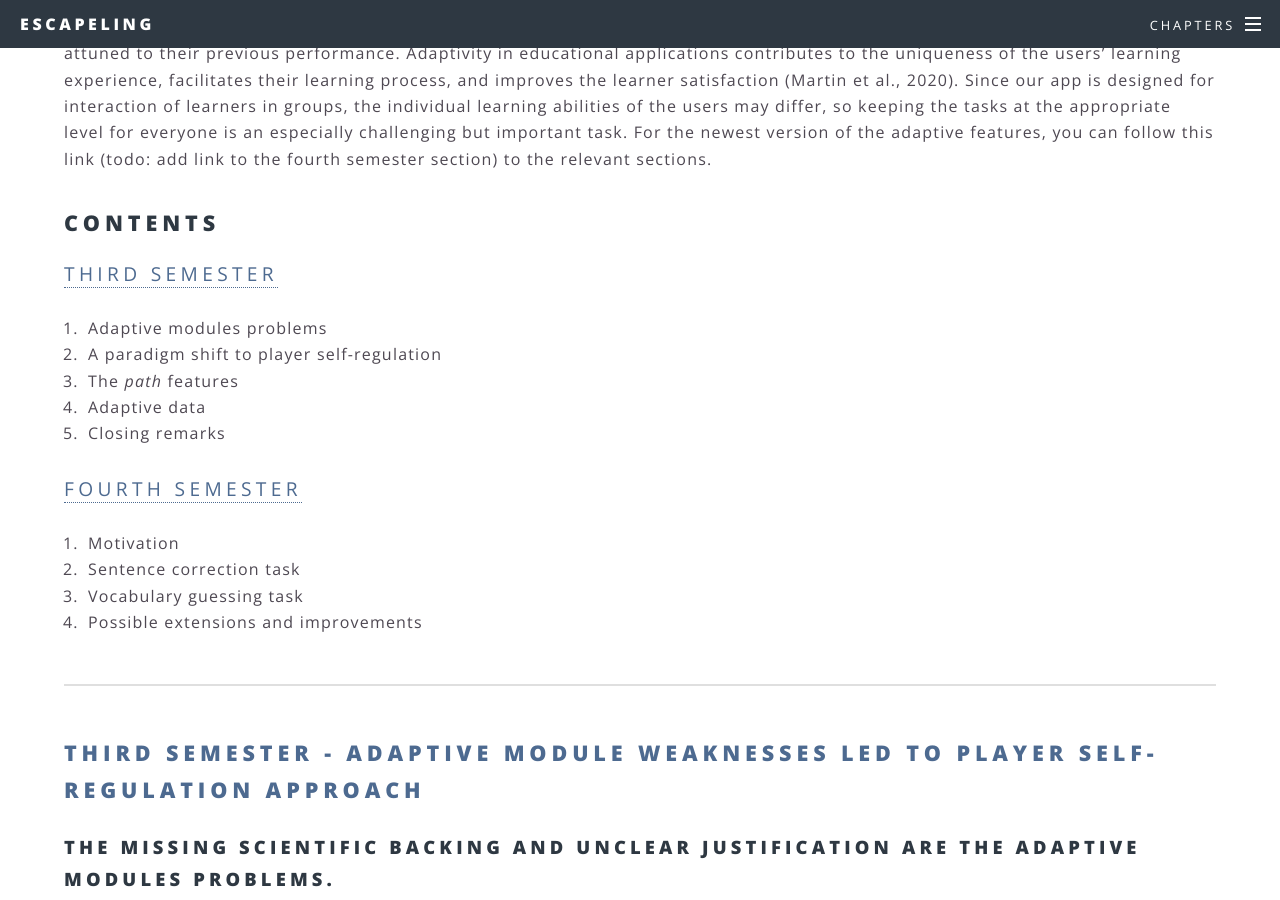
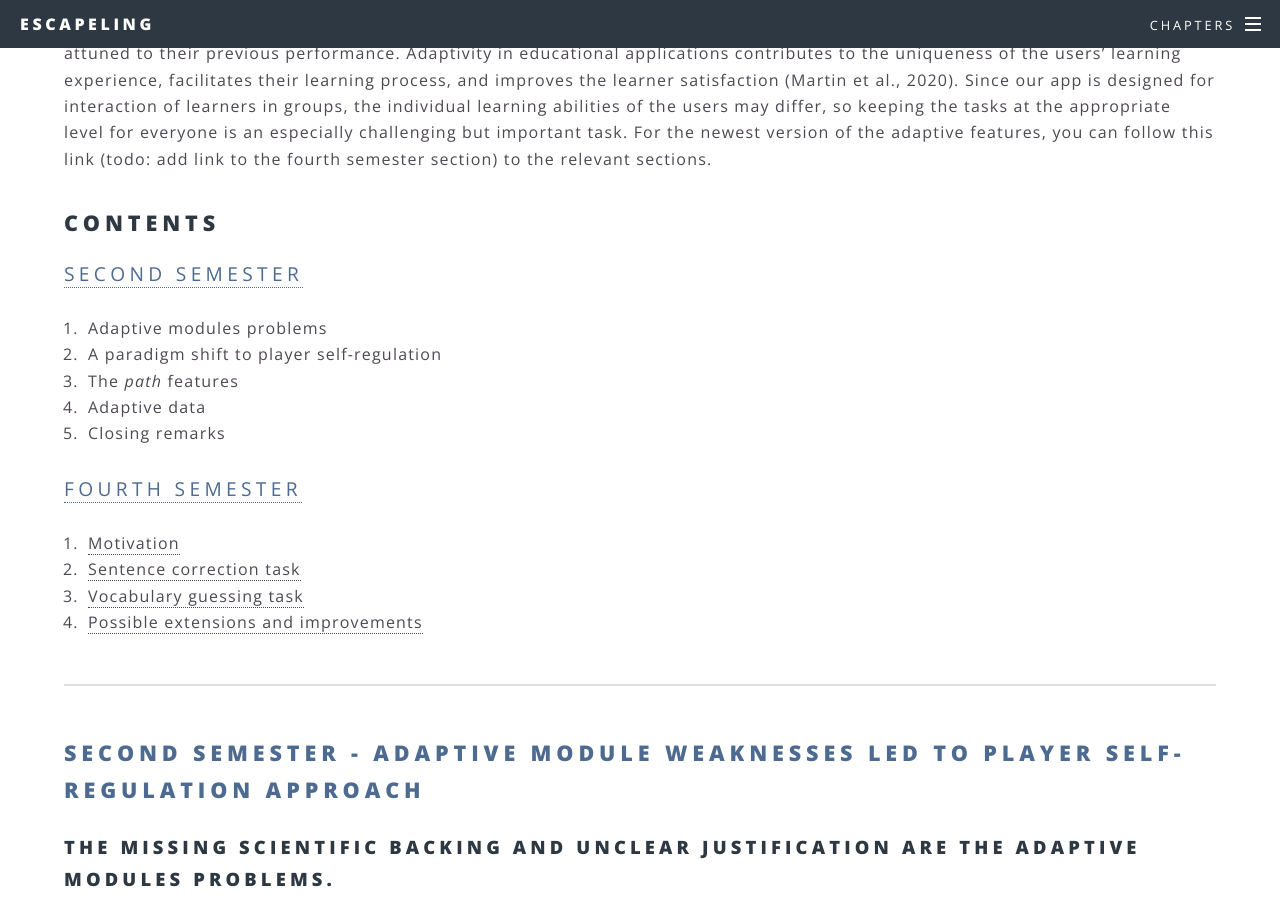
Before and after one commit to ALLUOS/ALLUOS.github.io, a Jekyll site: the page built from _posts/2021-02-03-adaptive.md, in a window 1280 px wide and 900 px high, scrolled down 535 px. Built offline with Jekyll 4.4.1, drawn with Linux system fonts in a browser that asks for light colours.

Commit message:
edited frontmatter and quick links

```diff
--- a/_posts/2021-02-03-adaptive.md
+++ b/_posts/2021-02-03-adaptive.md
@@ -2,14 +2,8 @@
 layout: post
 title: Adaptive Module
 sections:
- - title: Overview
-   tag: \#overview
- - title: Path Selection
-   tag: \#path
- - title: Data Collection
-   tag: \#data
- - title: Third Semester
-   tag: \#third
+ - title: Second Semester
+   tag: \#second
  - title: Fourth Semester
    tag: \#fourth
 description: Learn more about the application's adaptive module.
@@ -25,7 +19,7 @@ The adaptive module is the application’s component which provides individual u
 
 ## Contents
 
-<span class = "content-overview"><a href = "#third">Third Semester</a></span>
+<span class = "content-overview"><a href = "#second">Second Semester</a></span>
 
 1. Adaptive modules problems
 2. A paradigm shift to player self-regulation
@@ -35,18 +29,18 @@ The adaptive module is the application’s component which provides individual u
 
 <span class = "content-overview"><a href = "#fourth">Fourth Semester</a></span>
 
-1. Motivation
-2. Sentence correction task
-3. Vocabulary guessing task
-4. Possible extensions and improvements
+1. [Motivation](#motivation)
+2. [Sentence correction task](#sentence_correction)
+3. [Vocabulary guessing task](#vocabulary_guessing)
+4. [Possible extensions and improvements](extensions_improvements)
 
 ------
 
-<!-- Semester Three -->
+<!-- Semester Two -->
 
-<div id="third"></div>
+<div id="second"></div>
 
-<h2><span class="section">Third semester - Adaptive module weaknesses led to player self-regulation approach</span></h2>
+<h2><span class="section">Second semester - Adaptive module weaknesses led to player self-regulation approach</span></h2>
 
 <div id="path"></div>
 
@@ -136,6 +130,8 @@ Of final note are the next steps potentiated by these data, as it is clear that
 
 <h2><span class="section">Fourth semester - Reworking of the adaptive module</span></h2>
 
+<div id="motivation"></div>
+
 ### Motivation
 
 The original adaptive module consisted of two main parts: adaptivity of the task difficulties based on user proficiency data (developed in [semester two]({{ "" | absolute_url }}/2021/04/02/implementation.html#adaptive)) and the self-regulatory element (developed in [semester three]({{ "" | absolute_url }}/2021/02/03/adaptive.html#third)).
@@ -156,6 +152,8 @@ We therefore considered several directions, on which adaptive features could be
 
 To some extent, similar guidance had already been implemented into the discussion task in the [previous semester]({{ "" | absolute_url }}/2021/02/01/GEC.html) by providing the users with some general feedback and tips regarding their grammar. The latest improvements have therefore been applied to the sentence correction and vocabulary tasks, as described in more detail below. The remaining listening task is optional and therefore left out from further work on adaptivity.
 
+<div id="sentence_correction"></div>
+
 ### _Sentence correction_ task
 In sentence correction tasks, we have three subtasks for each sentence presented. Players have to be able to complete each of these subtasks. Only after completing each of these subtasks, it will be considered complete/passed.
 
@@ -171,6 +169,8 @@ With these first hints, a player can find a suggestion, so they can find which w
 Even with the first hint, they might not be able to find the incorrect word in the given sentence. If that is the case, In the previous setup after this step, players were provided with the word which was incorrect, but were not described or told why this word was incorrect. And this would not help Players to learn from their mistake. And because of this reason, we decided to provide a second hint in the form of a link. This link will be directed to the document describing the appropriate grammar rule. In this way, they can learn the grammar rule require for writing the sentence in a correct way.
 
 The final task here now is providing the replacement(correct word) for the sentence, but a player do make mistake here as well. In the previous version of the game it was so that, in this case, they would fail this iteration. This makes the game a bit unfair and not very user-friendly. The best option would be to provide a next chance if they had never seen the required grammar rule for correcting the given sentence. So we implemented code in such a way that they would fail the iteration if they had already seen the appropriate grammar rule. And if they have never seen the appropriate grammar rule required for this sentence, then they will first get a grammar rule and get the opportunity to correct themselves.
+
+<div id="vocabulary_guessing"></div>
 
 ### _Vocabulary guessing_ task
 
@@ -196,6 +196,8 @@ We assume that the player proceeds by a top-down approach, where they will first
 
 The hints are therefore structured in a similar way, using a top-down approach. First, after multiple wrong guesses, the application will first try to frame the users into the correct context. Here, the application will give the users the category of the word to be guessed. The categories were originally crafted to match the *paths* structure used in the previous version of the adaptive module (see Adaptive module). It was decided to modify the categories’ names in order to match a B1-B2 vocabulary level. The categories used in the current version are: *free time, culture & arts, education & society, nature & science, food, body & soul and household & buildings*. The second and third types of hints focus on the letters of the words. This allows the users to narrow down their guesses until finding the correct word.
 
+<div id="extensions_improvements"></div>
+
 ### Possible extensions and improvements
 
 The adaptive module in its current form was designed as a minimal viable feature. It should put into practice the decision of changing the objectives of the adaptive module. In addition, it highlights the choices made concerning learning and user experience. These choices have been supported by the interviewees during the first qualitative evaluation. More details about the evaluation can be found at (see Evaluation). Therefore, we assume the design choices we made are the correct basis for future theoretical improvements the application could profit from.
```
